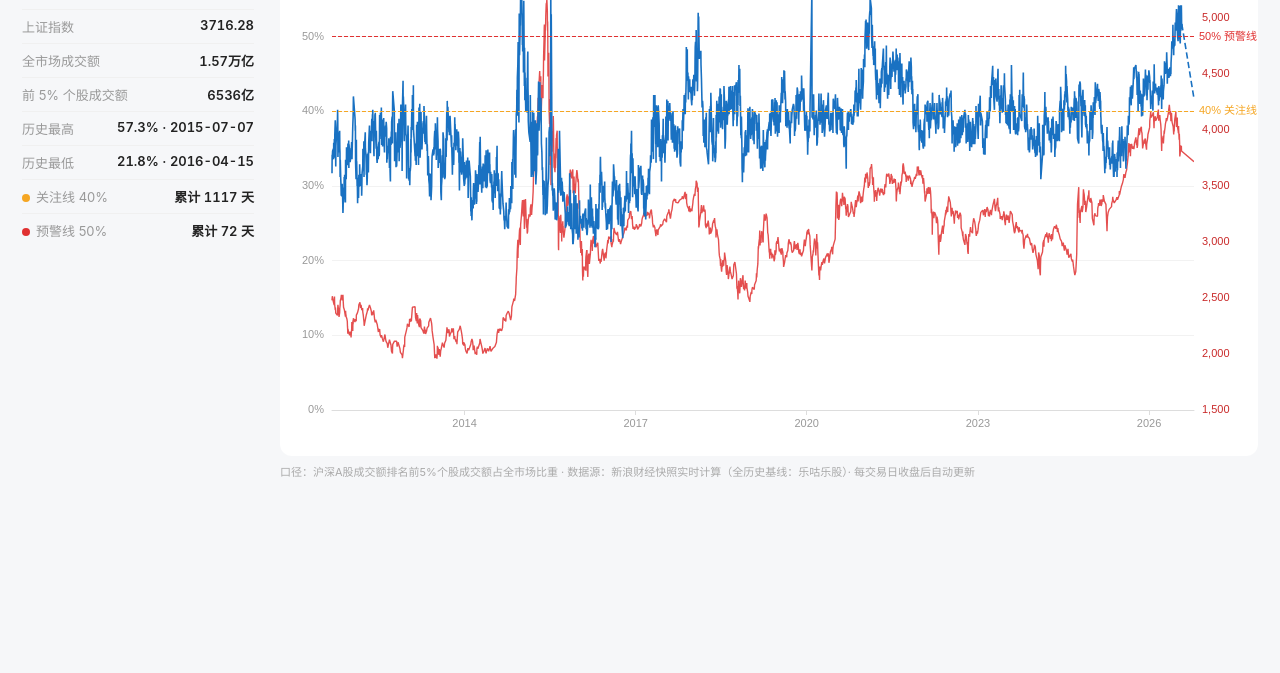
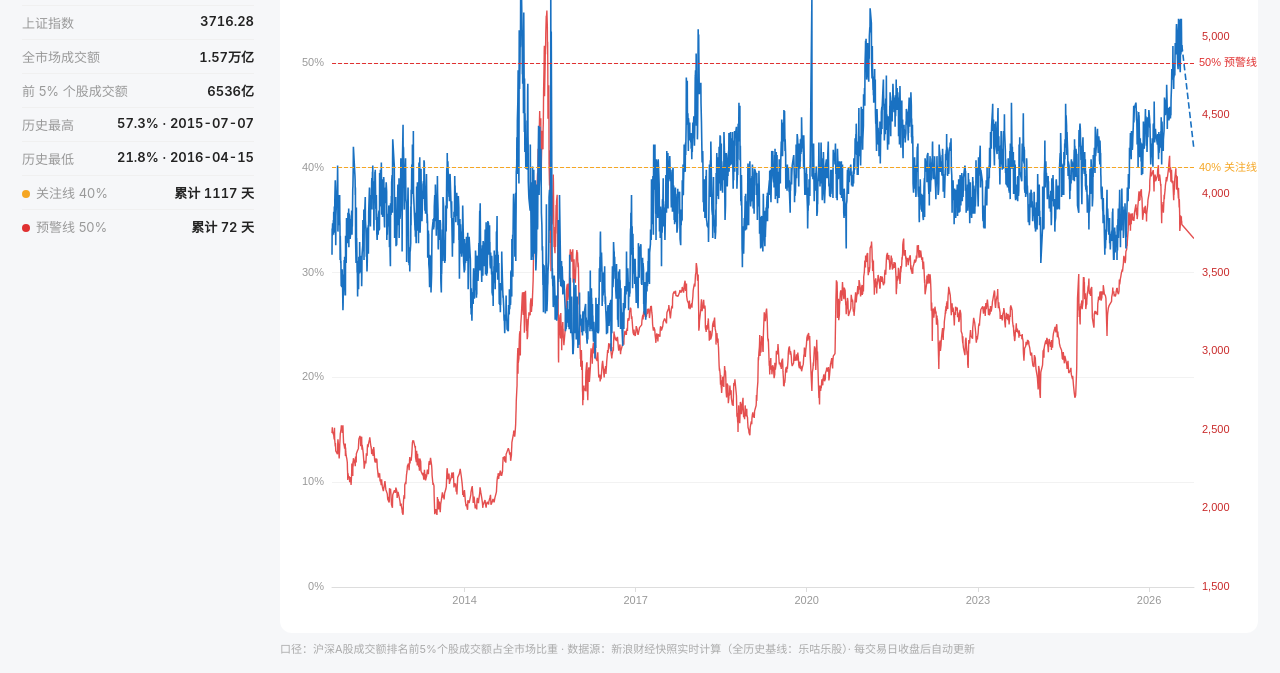
Before and after one commit to 8068aa/-a-share-congestion, a plain HTML site: page index.html in a window 1280 px wide. Shown: the part 127-800 px from the top of the page. Drawn offline with nearby package versions, Linux system fonts and the light colour scheme.

```diff
--- a/index.html
+++ b/index.html
@@ -6,8 +6,8 @@
 <style>
 *{box-sizing:border-box;-webkit-tap-highlight-color:transparent}
 body{margin:0;background:#f6f7f9;font-family:-apple-system,"PingFang SC","Microsoft YaHei",sans-serif;color:#222}
-.card{max-width:1280px;margin:0 auto;padding:20px 22px 30px;display:flex;gap:26px}
-.side{width:232px;flex:none}
+.card{max-width:none;margin:0 auto;padding:16px 22px 14px;display:flex;gap:26px;height:100vh;box-sizing:border-box;align-items:stretch}
+.side{width:232px;flex:none;overflow:auto}
 .hd{display:flex;align-items:center;gap:8px}
 .hd b{font-size:17px}
 .tag{background:#fdeec9;color:#b8860b;font-size:11px;border-radius:4px;padding:2px 6px}
@@ -21,7 +21,7 @@ body{margin:0;background:#f6f7f9;font-family:-apple-system,"PingFang SC","Micros
 .dot{display:inline-block;width:8px;height:8px;border-radius:50%;margin-right:6px}
 .grid{display:none}
 .state{display:none}
-.main{flex:1;min-width:0}
+.main{flex:1;min-width:0;display:flex;flex-direction:column}
 .bar{display:flex;justify-content:space-between;align-items:center;margin-bottom:6px;gap:8px;flex-wrap:wrap}
 .btns{display:flex;background:#f1f2f4;border-radius:10px;padding:3px;gap:2px}
 .btns button{border:0;background:transparent;padding:6px 14px;border-radius:8px;font-size:13px;cursor:pointer;color:#555;white-space:nowrap}
@@ -29,10 +29,12 @@ body{margin:0;background:#f6f7f9;font-family:-apple-system,"PingFang SC","Micros
 .btns button.dark{background:#222;color:#fff}
 .leg{font-size:12px;color:#777;white-space:nowrap}
 .leg i{display:inline-block;width:14px;height:3px;vertical-align:middle;margin:0 4px 0 12px}
-#chart{width:100%;height:520px;background:#fff;border-radius:12px}
+#chart{width:100%;flex:1;min-height:0;height:auto;background:#fff;border-radius:12px}
 .foot{font-size:11px;color:#aaa;margin-top:8px;line-height:1.6}
 @media(max-width:899px){
-  .card{flex-direction:column;gap:0;padding:14px 14px 26px;max-width:520px}
+  .card{flex-direction:column;gap:0;padding:14px 14px 26px;max-width:520px;height:auto;align-items:stretch}
+  .main{display:block}
+  #chart{flex:none;height:58vh;min-height:340px}
   .side{width:100%}
   .hd .asof{margin-left:auto}
   .hero{display:flex;align-items:flex-end;justify-content:space-between;margin:14px 0 4px}
@@ -49,7 +51,8 @@ body{margin:0;background:#f6f7f9;font-family:-apple-system,"PingFang SC","Micros
   .leg{font-size:11px;color:#888;margin-bottom:2px;order:-1;width:100%}
   #chart{height:58vh;min-height:340px}
 }
-</style></head><body><div class="card">
+</style><base target="_blank">
+</head><body><div class="card">
 <div class="side">
   <div class="hd"><b>大盘拥挤度</b><span class="tag">关注</span><span class="asof">截至 2026-10-16</span></div>
   <div class="hero">
```
